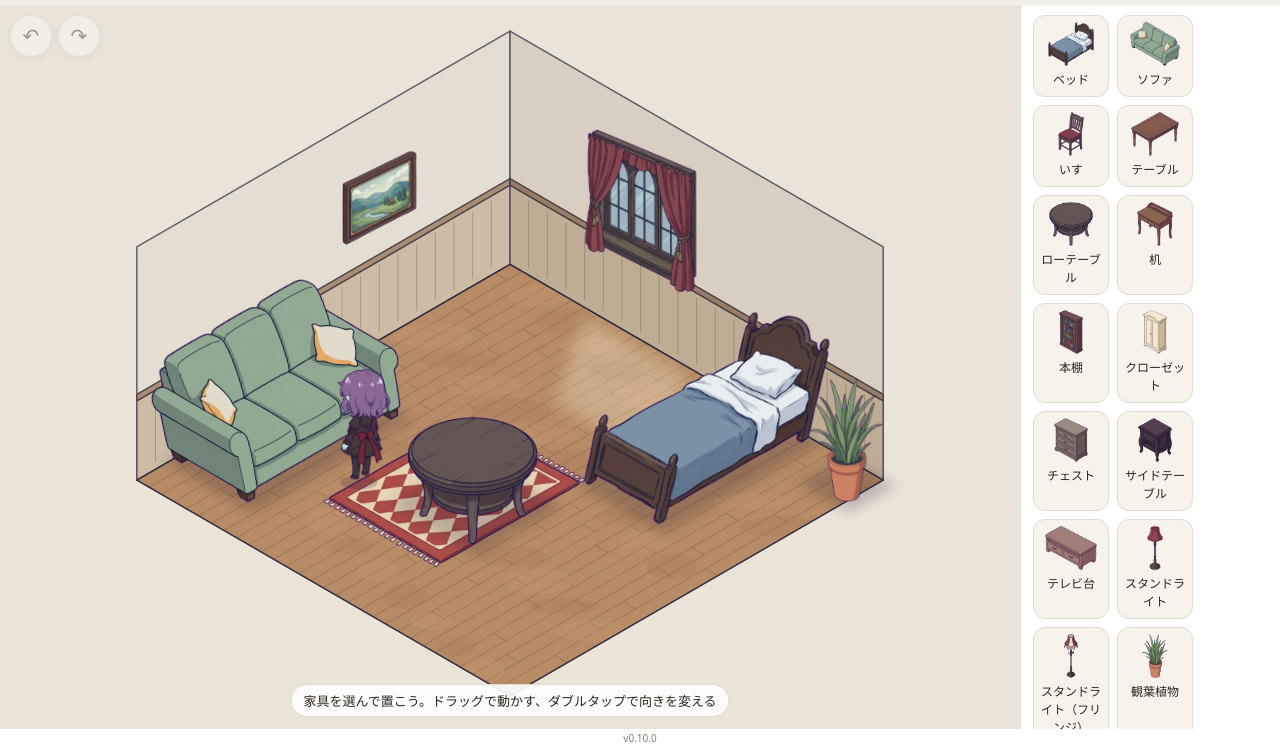
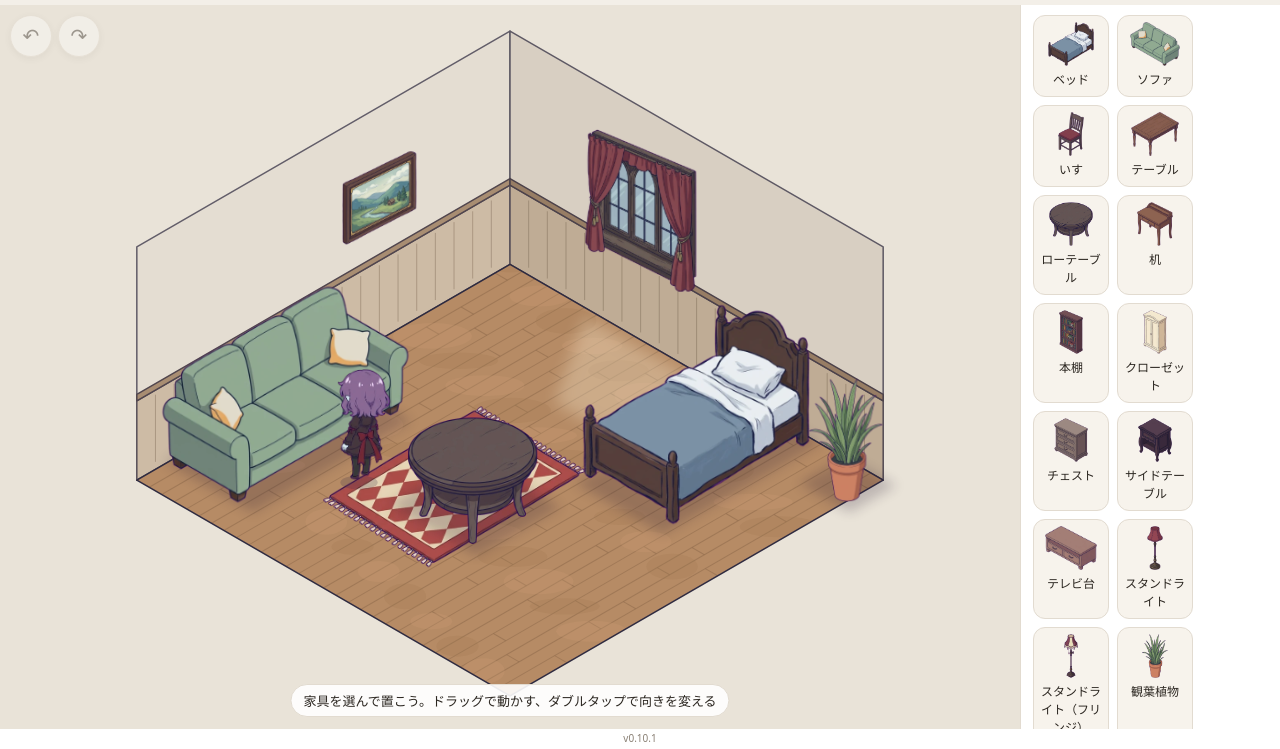
Before and after one commit to Arata-A3/LifeMaker, a plain HTML site: page index.html in a window 1280 px wide. Shown: the part 51-800 px from the top of the page. Drawn offline with Linux system fonts and the light colour scheme.

Commit message:
家具の絵を引き伸ばさず、縦横同じ倍率で床に合わせるように (v0.10.1)
Co-Authored-By: Claude Opus 5.5 <noreply@anthropic.com>

```diff
--- a/index.html
+++ b/index.html
@@ -20,7 +20,7 @@
 <meta property="og:image:height" content="512">
 <meta property="og:locale" content="ja_JP">
 <meta name="twitter:card" content="summary">
-<link rel="stylesheet" href="css/style.css?v=0.10.0">
+<link rel="stylesheet" href="css/style.css?v=0.10.1">
 </head>
 <body>
 <div id="app">
@@ -102,6 +102,6 @@
 
 <div id="toast" role="status"></div>
 
-<script type="module" src="js/app.js?v=0.10.0"></script>
+<script type="module" src="js/app.js?v=0.10.1"></script>
 </body>
 </html>
--- a/js/app.js
+++ b/js/app.js
@@ -1,7 +1,7 @@
 // LifeMaker（2D 版）: 斜め上から見た部屋に家具を置き、住人が暮らす。
 // 絵は画像生成AIで作り、tools/cut_sprites.py で img/ に書き出したものを使う（作り方は art/README.md）。
 
-const APP_VERSION = '0.10.0';
+const APP_VERSION = '0.10.1';
 const SAVE_KEY = 'lifemaker2d_save';
 const SAVE_VERSION = 3; // 2: 小物・壁掛け・色合いを追加 / 3: 色合いを部分ごとに
 
@@ -380,16 +380,6 @@ function tintedSource(name, tint) {
 
 // ---- 絵の置き方（行列） ----
 // 行列 [a, b, c, d, e, f]: 絵の点 (u, v) → 部屋の点 (a u + c v + e, b u + d v + f)
-function solveAffine(src, dst) {
-    // 3 点の対応から行列を求める
-    const [[x0, y0], [x1, y1], [x2, y2]] = src, [[X0, Y0], [X1, Y1], [X2, Y2]] = dst;
-    const det = (x1 - x0) * (y2 - y0) - (x2 - x0) * (y1 - y0);
-    const a = ((X1 - X0) * (y2 - y0) - (X2 - X0) * (y1 - y0)) / det;
-    const c = ((X2 - X0) * (x1 - x0) - (X1 - X0) * (x2 - x0)) / det;
-    const b = ((Y1 - Y0) * (y2 - y0) - (Y2 - Y0) * (y1 - y0)) / det;
-    const d = ((Y2 - Y0) * (x1 - x0) - (Y1 - Y0) * (x2 - x0)) / det;
-    return [a, b, c, d, X0 - a * x0 - c * y0, Y0 - b * x0 - d * y0];
-}
 function mul(m, n) { // m のあとに n ではなく、m・n（n を先に当てる）
     return [m[0] * n[0] + m[2] * n[1], m[1] * n[0] + m[3] * n[1], m[0] * n[2] + m[2] * n[3], m[1] * n[2] + m[3] * n[3], m[0] * n[4] + m[2] * n[5] + m[4], m[1] * n[4] + m[3] * n[5] + m[5]];
 }
@@ -398,7 +388,7 @@ function invert(m) {
     return [m[3] / det, -m[1] / det, -m[2] / det, m[0] / det, (m[2] * m[5] - m[3] * m[4]) / det, (m[1] * m[4] - m[0] * m[5]) / det];
 }
 function apply(m, x, y) { return [m[0] * x + m[2] * y + m[4], m[1] * x + m[3] * y + m[5]]; }
-// 家具の絵の置き方。床の角が分かっている絵は、その 3 点を床のマス目の角に合わせる（絵ごとの傾きの違いを直す）。
+// 家具の絵の置き方。床の角が分かっている絵は、脚の先の左端・右端・いちばん下を、足元の四角に合わせる（天板の出っ張りに惑わされない）。
 // それ以外は、足元の四角の横幅（fitHeight があれば高さ）に合わせて縮める。rot 1 は左右反転
 function artMatrix(item) {
     const def = FURNITURE[item.type], im = images.get(def.art);
@@ -409,10 +399,12 @@ function artMatrix(item) {
     const L = P(gx, gz + d, lift), B = P(gx + w, gz + d, lift), R = P(gx + w, gz, lift);
     const cs = spriteMeta[def.art]?.corners;
     if (cs && !def.fitHeight) {
-        // 反転した絵では、左右の角が入れ替わる
+        // 縦横同じ倍率で縮める（引き伸ばさない）。脚の先の左端・右端を足元の四角の左端・右端に、いちばん下の脚の先を床に合わせる
         const f = (p) => apply(flip, p[0], p[1]);
-        const srcPts = item.rot ? [f(cs[2]), f(cs[1]), f(cs[0])] : cs;
-        return { m: mul(solveAffine(srcPts, [L, B, R]), flip), im, src };
+        const [sl, sb, sr] = item.rot ? [f(cs[2]), f(cs[1]), f(cs[0])] : cs; // 反転した絵では、左右の角が入れ替わる
+        const k = (R[0] - L[0]) / (sr[0] - sl[0]);
+        const m = [k, 0, 0, k, L[0] - sl[0] * k, B[1] - sb[1] * k];
+        return { m: mul(m, flip), im, src };
     }
     let k, x0, y0;
     if (def.fitHeight) {
```
Also changed, not shown: 2 other files.
